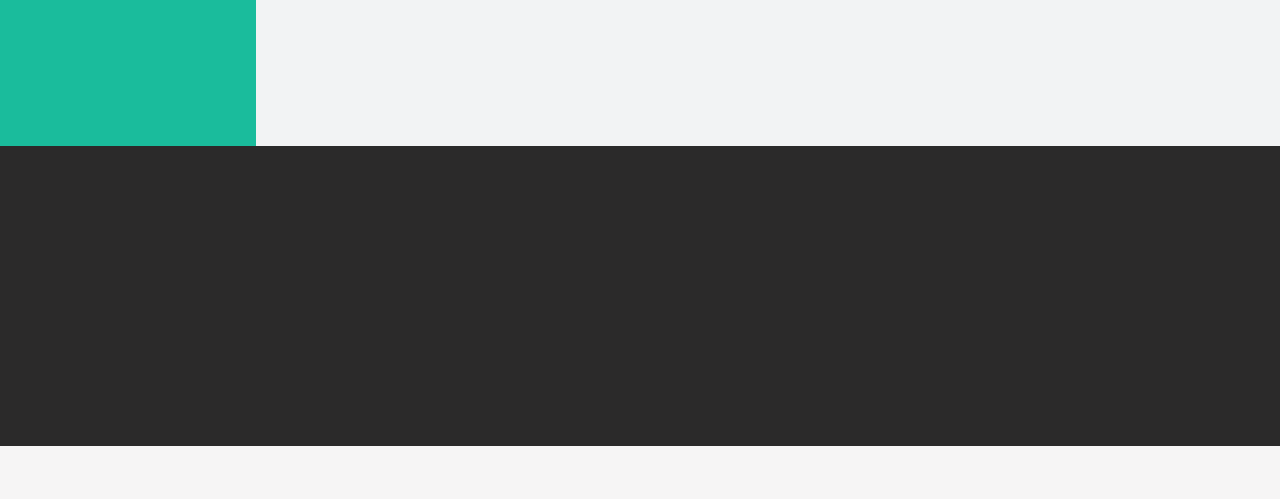
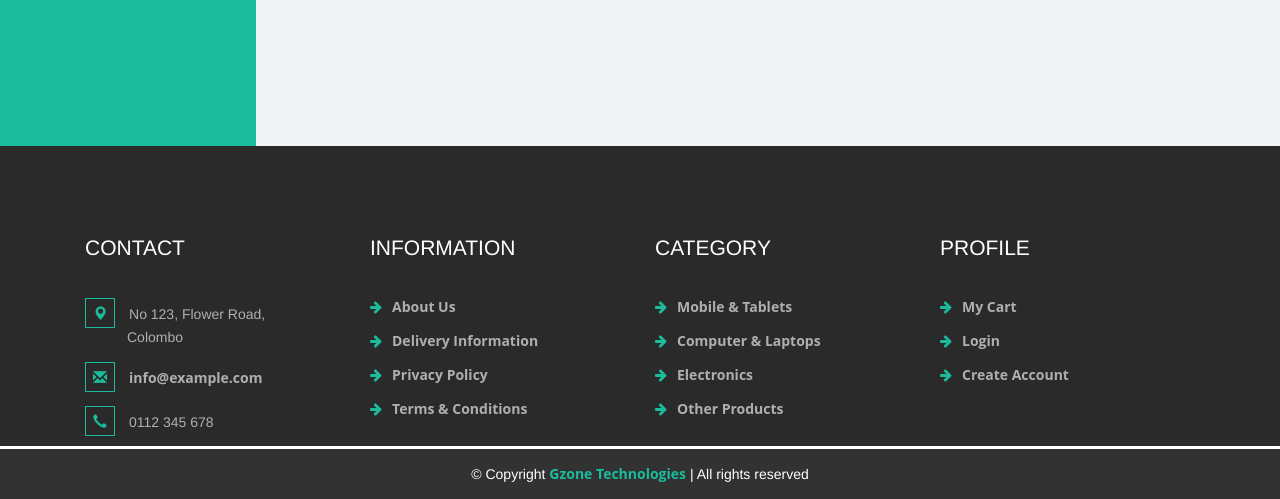
Before and after one commit to DilankaPerera/Test, a PHP site: page / in a window 1280 px wide. Shown: the part 1234-1733 px from the top of the page. Before the commit the page ends 1680 px from the top, so only its background shows below. Run offline with PHP 8.4, Linux system fonts and the light colour scheme.

Commit message:
Update header and footer

```diff
--- a/css/styles.css
+++ b/css/styles.css
@@ -185,9 +185,88 @@ button.btn.btn-default.search:hover {
 
 
 /*footer*/
-.main_footer{
+/*.main_footer{
 	height: 300px;
 	background-color: #2b2a2a;
 	clear: both;
-	/*padding: 5em 0 2em;*/
+	padding: 5em 0 2em;
+}*/
+#footer-inner {
+	margin:auto; text-align:center;
+	padding:12px;
+	height: 50px;
+	width:922px;
 }
+#footer-inner p {
+	color: white;
+	font-size: 1em;
+	line-height: 1.8em;
+}
+#footer-inner a {
+	text-decoration: none;
+	color: #1ABC9C
+}
+
+.clr { clear:both;
+	padding:0;
+	margin:0;
+	width:100%;
+	font-size:0px;
+	line-height:0px;
+} /*Clear both sides to assist with div alignment*/
+.footertop {
+	background:#2b2a2a;
+	padding: 5em 0 2em;
+	height: 300px;
+}
+/*#footertop-inner {
+	margin:0 auto;
+	width:922px;
+	padding:24px;
+}
+#footertop .column {
+	margin:0;
+	text-align:justify;
+	float:left;
+	width:250px;
+	padding:0 24px;
+	color: white;
+}*/
+.footer-bottom {
+	background-color: #333232;
+	height: 50px;
+}
+
+.footer_grid h3 {
+    color: #ffffff;
+    font-size: 1.5em;
+    margin-bottom: 1.8em;
+    text-transform: uppercase;
+}
+.footer_grid ul li {
+    list-style-type: none;
+    margin-bottom: 1em;
+    color: #afafaf;
+    font-size: 14px;
+}
+.footer_grid ul.address li i {
+    color:#1ABC9C;
+    border: 1px solid #1ABC9C;
+    padding: .5em;
+    margin-right: 1em;
+}
+.footer_grid ul.address li span {
+    display: block;
+    margin-left: 3em;
+}
+.footer_grid ul li a {
+    color: #afafaf;
+    text-decoration: none;
+}
+.footer_grid ul li a:hover {
+	color:#1ABC9C;
+}
+i.fa.fa-arrow-right {
+    color: #1ABC9C;
+    margin-right: 10px;
+}
--- a/footer.php
+++ b/footer.php
@@ -1,3 +1,54 @@
-<div class="main_footer">
+<!-- <div class="main_footer"> -->
 
+	<div class="footertop">
+		<div class="container">
+			<div class="footer_grids">
+				<div class="col-md-3 footer_grid">
+					<h3>Contact</h3>
+
+					<ul class="address">
+						<li><i class="glyphicon glyphicon-map-marker" aria-hidden="true"></i>No 123, Flower Road, <span>Colombo</span></li>
+						<li><i class="glyphicon glyphicon-envelope" aria-hidden="true"></i><a href="mailto:info@example.com">info@example.com</a></li>
+						<li><i class="glyphicon glyphicon-earphone" aria-hidden="true"></i>0112 345 678</li>
+					</ul>
+				</div>
+				<div class="col-md-3 footer_grid">
+					<h3>Information</h3>
+					<ul class="info">
+						<li><i class="fa fa-arrow-right" aria-hidden="true"></i><a href="#">About Us</a></li>
+						<li><i class="fa fa-arrow-right" aria-hidden="true"></i><a href="#">Delivery Information</a></li>
+						<li><i class="fa fa-arrow-right" aria-hidden="true"></i><a href="#">Privacy Policy</a></li>
+						<li><i class="fa fa-arrow-right" aria-hidden="true"></i><a href="#">Terms & Conditions</a></li>
+					</ul>
+				</div>
+				<div class="col-md-3 footer_grid">
+					<h3>Category</h3>
+					<ul class="info">
+						<li><i class="fa fa-arrow-right" aria-hidden="true"></i><a href="#">Mobile & Tablets</a></li>
+						<li><i class="fa fa-arrow-right" aria-hidden="true"></i><a href="#">Computer & Laptops</a></li>
+						<li><i class="fa fa-arrow-right" aria-hidden="true"></i><a href="#">Electronics</a></li>
+						<li><i class="fa fa-arrow-right" aria-hidden="true"></i><a href="#">Other Products</a></li>
+					</ul>
+				</div>
+				<div class="col-md-3 footer_grid">
+					<h3>Profile</h3>
+					<ul class="info">
+						<li><i class="fa fa-arrow-right" aria-hidden="true"></i><a href="#">My Cart</a></li>
+						<li><i class="fa fa-arrow-right" aria-hidden="true"></i><a href="#">Login</a></li>
+						<li><i class="fa fa-arrow-right" aria-hidden="true"></i><a href="#">Create Account</a></li>
+					</ul>
+			</div>
+			<div class="clearfix"> </div>
+		</div>
+
+	</div>
+
+	<div class="footer-bottom">
+		<footer >
+			<div id="footer-inner">
+				<p>&copy; Copyright <a href="index.php">Gzone Technologies</a> &#124; All rights reserved </p>
+				<div class="clr"></div>
+			</div>
+		</footer>
+	</div>
 </div>
--- a/header.php
+++ b/header.php
@@ -1,5 +1,5 @@
 <!--Top header-->
-<div class="header-top">\
+<div class="header-top">
 	<div class="topword">
 		<ul>
 			<li><a href="#"> Create Account </a></li>
@@ -7,9 +7,7 @@
 		</ul>
 	</div>
 	<div class="view-cart-main">
-
 		<a href="#"><button class="view-cart"><i class="fa fa-cart-arrow-down" aria-hidden="true"></i></button></a>
-
 	</div>
 </div>
 <!--//Top header-->
@@ -25,10 +23,7 @@
 					<button type="submit" class="btn btn-default search" aria-label="Left Align">
 					<i class="fa fa-search" aria-hidden="true"> </i>
 					</button>
-
-
 				</form>
-
 			</div>
 	</div>
 </div>
```
